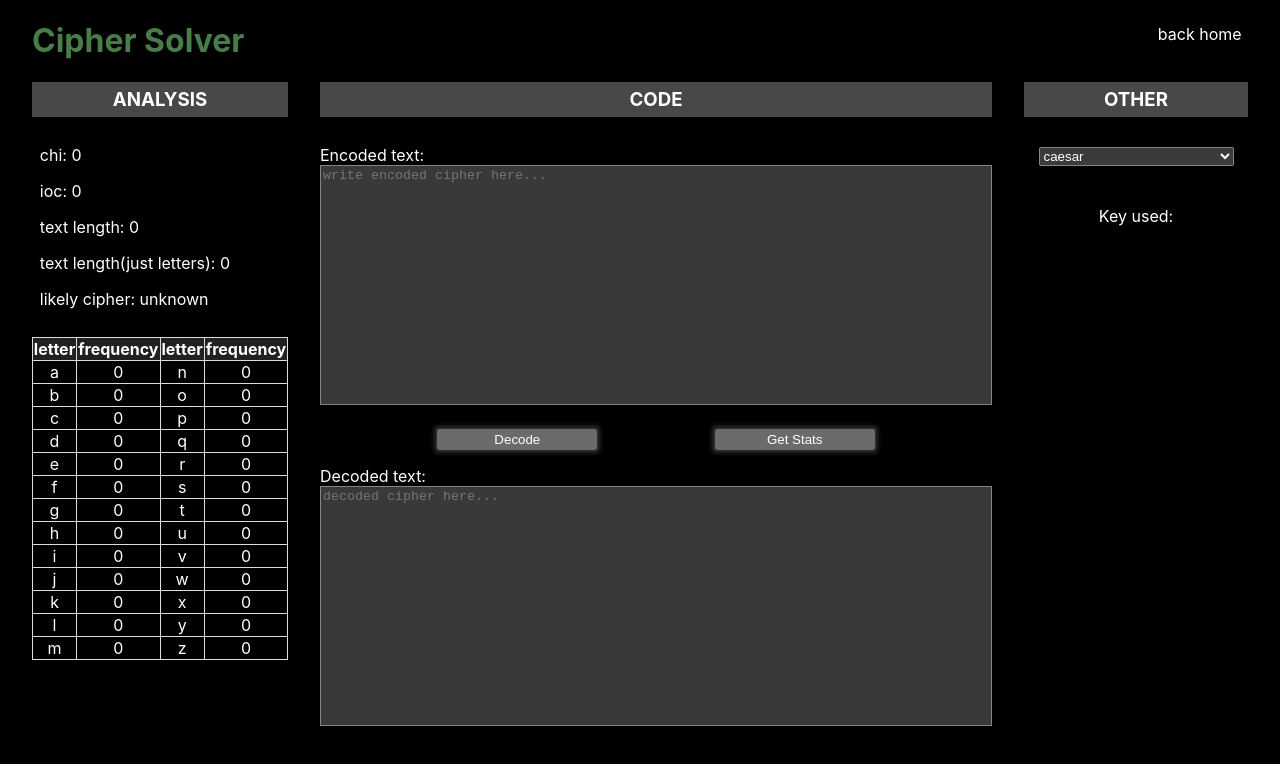
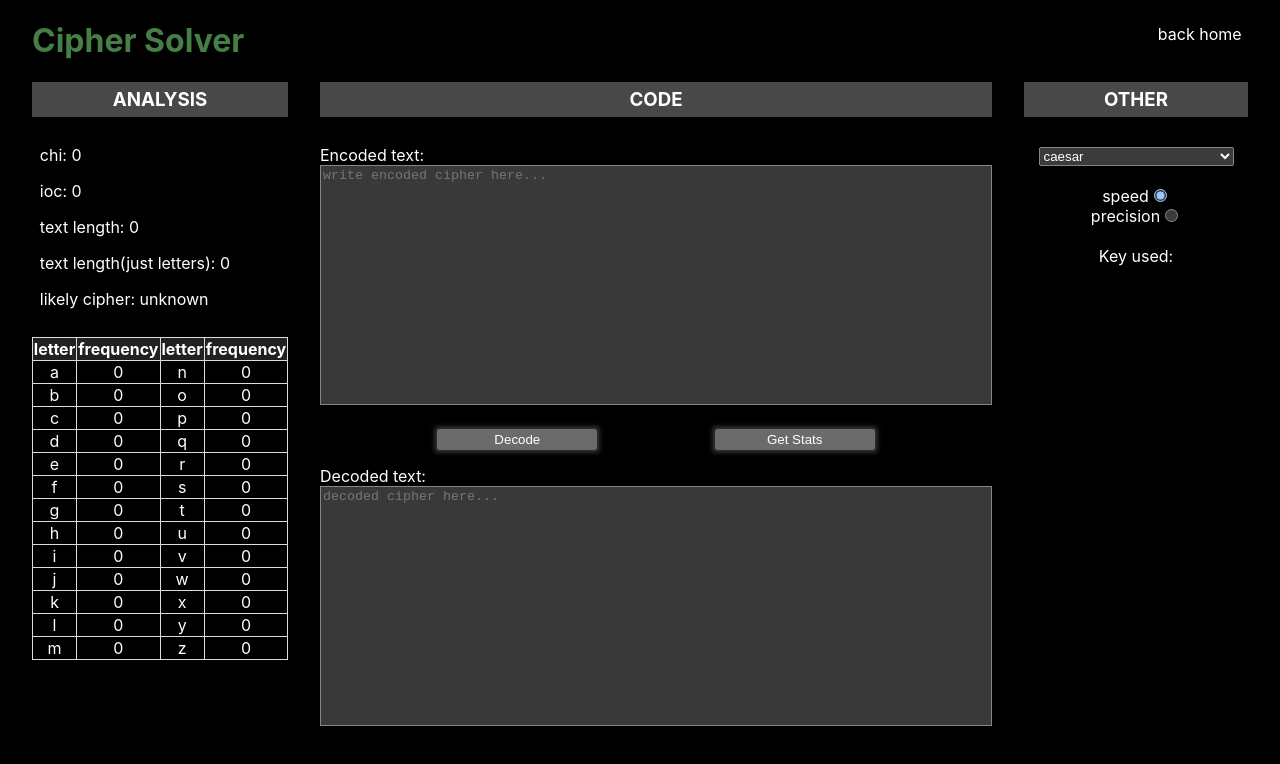
Before and after one commit to StefanNede/Personal_Website2, a Next.js app: page /cipherSolver in a window 1280 px wide. Shown: the top 764 px of the page. Built offline with nearby package versions, Linux system fonts and the light colour scheme.

Commit message:
more efficient substitution decoder

```diff
--- a/pages/cipherSolver.tsx
+++ b/pages/cipherSolver.tsx
@@ -26,7 +26,8 @@ export default function CipherSolver() {
     const [textLength2, setTextLength2] = useState(0)
     const [likelyCipher, setLikelyCipher] = useState("")
     const [frequencies, setFrequencies] = useState(new Map())
-    const [buttonPressed, setButtonPressed] = useState(1);
+    const [buttonPressed, setButtonPressed] = useState(1)
+    const [speedPrecision, setSpeedPrecision] = useState("speed")
 
     useEffect(() => {
         setChi(getChiSquared(encoded))
@@ -56,7 +57,7 @@ export default function CipherSolver() {
                         setKeyUsed(keyUsed)
                         break
                     case "substitution":
-                        res = getSubstitutionDecode(encoded)
+                        res = getSubstitutionDecode(encoded, speedPrecision)
                         decodedText= res[1]
                         keyUsed= res[0]
                         setDecoded(decodedText)
@@ -89,6 +90,14 @@ export default function CipherSolver() {
                         keyUsed = res[0]
                         setDecoded(decodedText)
                         setKeyUsed(keyUsed)
+                        break
+                    case "transpositionR":
+                        break
+                    case "transpositionC":
+                        break
+                    case "vigenere":
+                        break
+                    case "railFence":
                         break
                     case "transRows":
                         alert("this feature is not ready yet")
@@ -197,6 +206,8 @@ export default function CipherSolver() {
                             <option value="albam">albam</option>
                             <option value="substitution">substitution</option>
                             <option value="polybius">polybius</option>
+                            <option value="transpositionR">transposition (rows)</option>
+                            <option value="transpositionC">transposition (columns)</option>
                             <option value="vigenere">vigenere</option>
                             <option value="railFence">rail fence</option>
                             <option value="transRows">extract transposition rows</option>
@@ -204,6 +215,25 @@ export default function CipherSolver() {
                             <option value="unknown">unknown</option>
                         </select>
                     </div>
+                    <label className={styles.speedPrecision}>
+                        <div>
+                        <label htmlFor="myCheck">speed</label>
+                        {(speedPrecision === "speed") ?
+                            <input type="radio" id="myCheck" checked={true} onClick={ () => {setSpeedPrecision("speed")}}/>
+                            :
+                            <input type="radio" id="myCheck" checked={false} onClick={ () => {setSpeedPrecision("speed")}}/>
+
+                        }
+                        </div>
+                        <div>
+                            <label htmlFor="myCheck">precision</label>
+                            {(speedPrecision === "precision") ?
+                                <input type="radio" id="myCheck" checked={true} onClick={ () => {setSpeedPrecision("precision")}}/>
+                                :
+                                <input type="radio" id="myCheck" checked={false} onClick={ () => {setSpeedPrecision("precision")}}/>
+                            }
+                        </div>
+                    </label>
                     <div className={styles.keyUsedWrapper}>Key used:<div className={styles.keyUsed}>{keyUsed}</div></div>
                 </div>
             </main>
--- a/scripts/cipherSolver/fitness.ts
+++ b/scripts/cipherSolver/fitness.ts
@@ -1,12 +1,64 @@
 import { formatString } from "./formatString"
+import {bigrams} from "./data/bigrams"
+import {trigrams} from "./data/trigrams"
 import {tetragrams} from "./data/tetragrams"
 
+const getBigrams = (text:string):Map<string, number> => {
+    text = formatString(text)
+    let bigras:Map<string,number> = new Map()
+    for (let i=0;i<text.length-2;i++) {
+        let bigra:string = text.substring(i,i+2)
+        if (bigras.has(bigra)) {
+            bigras.set(bigra, bigras.get(bigra)!+1)
+        } else {
+            bigras.set(bigra, 1)
+        }
+    }
+    return bigras
+}
+
 export const bigramFitness = (text:string):number => {
-    return 0.0
+    let res = 0
+    let bigras = getBigrams(text)
+    bigras.forEach((count, bigra) => {
+        let p:number = 0
+        if (bigrams.has(bigra.toUpperCase())) {
+            p = bigrams.get(bigra.toUpperCase())!
+        } else {
+            p = -10
+        }
+        res += p
+    })
+    return res
+}
+
+const getTrigrams = (text:string):Map<string, number> => {
+    text = formatString(text)
+    let titras:Map<string,number> = new Map()
+    for (let i=0;i<text.length-3;i++) {
+        let titra:string = text.substring(i,i+3)
+        if (titras.has(titra)) {
+            titras.set(titra, titras.get(titra)!+1)
+        } else {
+            titras.set(titra, 1)
+        }
+    }
+    return titras
 }
 
 export const trigramFitness = (text:string):number => {
-    return 0.0
+    let res = 0
+    let trigras = getTrigrams(text)
+    trigras.forEach((count, trigra) => {
+        let p:number = 0
+        if (trigrams.has(trigra.toUpperCase())) {
+            p = trigrams.get(trigra.toUpperCase())!
+        } else {
+            p = -10
+        }
+        res += p
+    })
+    return res
 }
 
 const getTetragrams = (text:string):Map<string, number> => {
--- a/scripts/cipherSolver/substitution.ts
+++ b/scripts/cipherSolver/substitution.ts
@@ -11,12 +11,16 @@ const getRandomNum = (min:number, max:number):number => {
     return Math.floor(Math.random() * (max+1 - min) + min);
 }
 
-const getFitness = (text:string):number => {
+const getFitness = (text:string, speedPrecision:string):number => {
     //let bFit:number = bigramFitness(text)
-    //let trFit:number = trigramFitness(text)
-    let teFit:number = tetragramFitness(text)
+    if (speedPrecision === "speed") {
+        let trFit:number = trigramFitness(text)
+        return trFit
+    } else {
+        let teFit:number = tetragramFitness(text)
+        return teFit
+    }
     //return ((bFit+teFit+trFit)/3)
-    return teFit
 }
 
 const getChildKey = (parentKey:Array<string>):Array<string> => {
@@ -56,11 +60,11 @@ const decipherText = (text:string, key:Array<string>):string => {
     return res
 }
 
-export const getSubstitutionDecode = (text:string):Array<any> => {
+export const getSubstitutionDecode = (text:string, speedPrecision:string):Array<any> => {
     text = text.toLowerCase()
     let key:Array<string> = ['a', 'b', 'c', 'd', 'e', 'f', 'g', 'h', 'i', 'j', 'k', 'l', 'm', 'n', 'o', 'p', 'q', 'r', 's', 't', 'u', 'v', 'w', 'x', 'y', 'z']
     let deciphered:string = decipherText(text, key)
-    let fitness:number = getFitness(deciphered)
+    let fitness:number = getFitness(deciphered, speedPrecision)
     let counter:number = 0
     let upperBound:number = text.length
     if (upperBound > 10000) { upperBound = 10000}
@@ -69,7 +73,7 @@ export const getSubstitutionDecode = (text:string):Array<any> => {
         for (let k of key) { oldKey.push(k)}
         let childKey:Array<string> = getChildKey(oldKey)
         let deciphered2:string = decipherText(text, childKey)
-        let fitness2:number = getFitness(deciphered2)
+        let fitness2:number = getFitness(deciphered2, speedPrecision)
         if (fitness2 > fitness) {
             key = childKey
             deciphered = deciphered2
--- a/styles/Cipher.module.css
+++ b/styles/Cipher.module.css
@@ -139,12 +139,20 @@
 }
 
 .keyUsedWrapper {
-    margin-top:5vh;
+    margin-top:2.5vh;
     text-align: center;
 }
 
 .keyUsed {
     font-size: 0.9rem;
+}
+
+.speedPrecision {
+    margin-top: 2.5vh;
+    display:flex;
+    flex-direction: column;
+    align-items: center;
+    justify-content: center;
 }
 
 /* responsive design yay */
```
